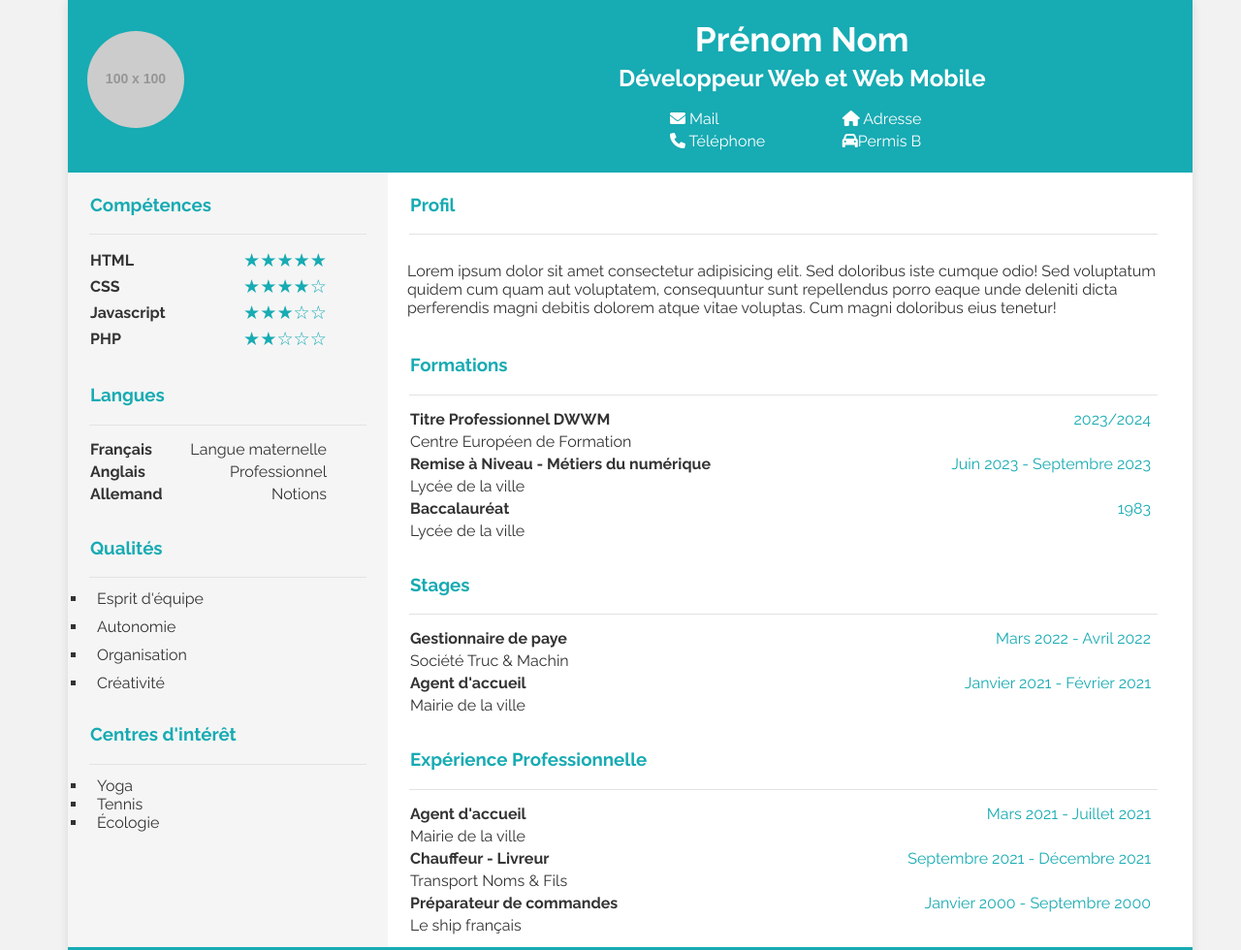
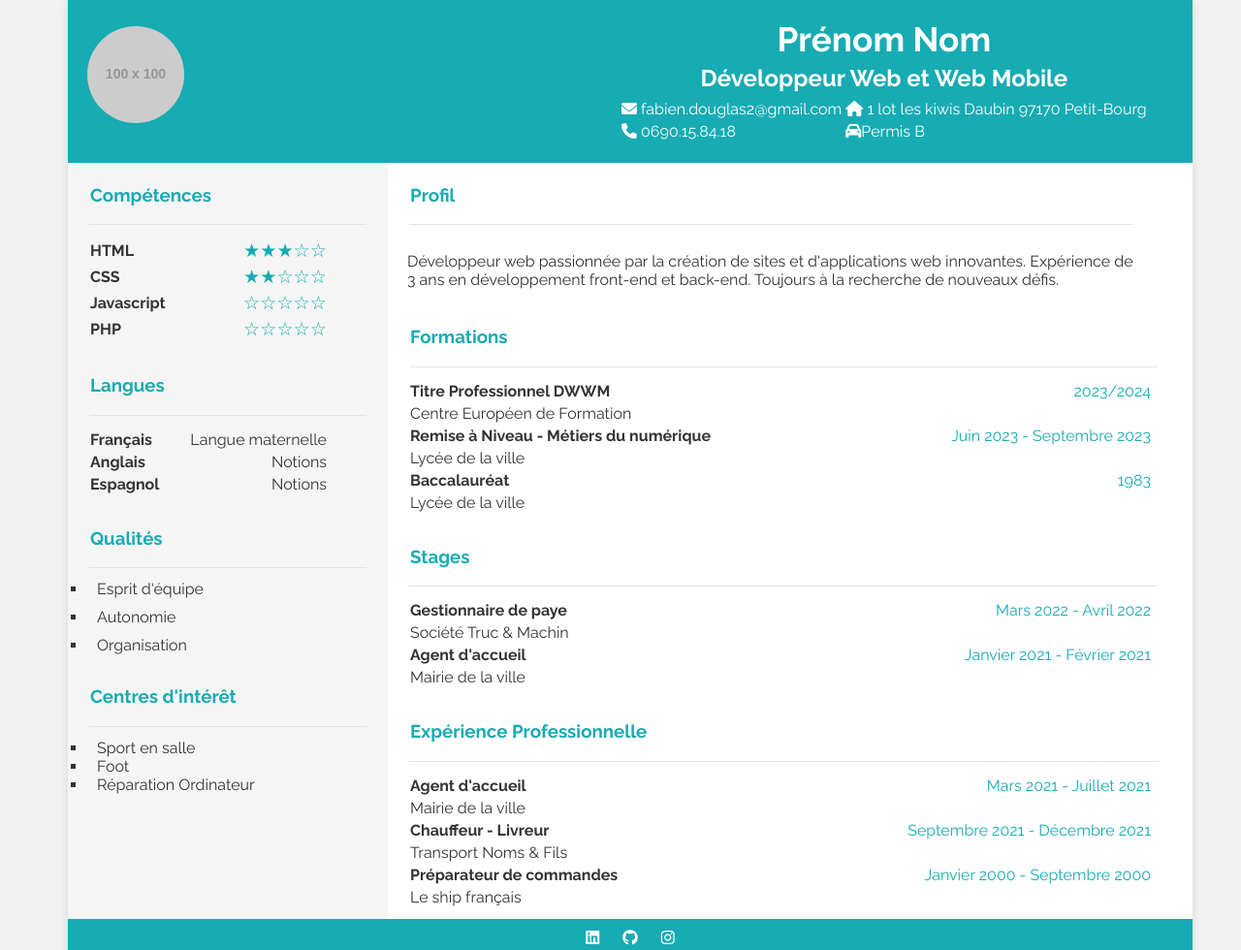
Before and after one commit to fdouglas971/CV, a plain HTML site: page index.html in a window 1280 px wide. Shown: the top 980 px of the page at 97% size. Drawn offline with Linux system fonts and the light colour scheme; placeholder pictures from the web are drawn by us.

Commit message:
add personal info

```diff
--- a/assets/pages/styles.css
+++ b/assets/pages/styles.css
@@ -57,6 +57,11 @@ header {
     display: flex;
     align-items: center;
     flex-direction: row;
+}
+
+.contact-info{
+    display: contents;
+    width: max-content;
 }
 
 /* Image de profil */
@@ -149,6 +154,11 @@ section ul {
     width: 75%;
     padding-left: 20px;
 }
+
+.profile{
+    width: 750px;
+}
+
 .period{text-align: end;
 color: #17abb3;}
 
--- a/index.html
+++ b/index.html
@@ -25,12 +25,12 @@
                 <!-- Informations de contact -->
                 <table class="contact-info">
                     <tr>
-                        <td><i class="fa-solid fa-envelope"></i> Mail</td>
-                        <td><i class="fa-solid fa-house"></i> Adresse</td>
+                        <td><i class="fa-solid fa-envelope"></i> fabien.douglas2@gmail.com</td>
+                        <td><i class="fa-solid fa-house"></i> 1 lot les kiwis Daubin 97170 Petit-Bourg</td>
 
                     </tr>
                     <tr>
-                        <td><i class="fa-solid fa-phone"></i> Téléphone</td>
+                        <td><i class="fa-solid fa-phone"></i> 0690.15.84.18</td>
                         <td><i class="fa-solid fa-car"></i>Permis B</td>
                     </tr>
                 </table>
@@ -54,19 +54,19 @@
                         <tbody>
                         <tr>
                             <th>HTML</th>
-                            <td class="stars">★★★★★</td>
+                            <td class="stars">★★★☆☆</td>
                         </tr>
                         <tr>
                             <th>CSS</th>
-                            <td class="stars">★★★★☆</td>
+                            <td class="stars">★★☆☆☆</td>
                         </tr>
                         <tr>
                             <th>Javascript</th>
-                            <td class="stars">★★★☆☆</td>
+                            <td class="stars">☆☆☆☆☆</td>
                         </tr>
                         <tr>
                             <th>PHP</th>
-                            <td class="stars">★★☆☆☆</td>
+                            <td class="stars">☆☆☆☆☆</td>
                         </tr>
                         </tbody>
                     </table>
@@ -86,10 +86,10 @@
                         </tr>
                         <tr>
                             <th>Anglais</th>
-                            <td class="level">Professionnel</td>
+                            <td class="level">Notions</td>
                         </tr>
                         <tr>
-                            <th>Allemand</th>
+                            <th>Espagnol</th>
                             <td class="level">Notions</td>
                         </tr>
                         </tbody>
@@ -107,7 +107,6 @@
                         <li>Esprit d'équipe</li>
                         <li>Autonomie</li>
                         <li>Organisation</li>
-                        <li>Créativité</li>
                     </ul>
 
                 </section>
@@ -120,9 +119,9 @@
                     </table>
 
                     <ul>
-                        <li>Yoga</li>
-                        <li>Tennis</li>
-                        <li>Écologie</li>
+                        <li>Sport en salle</li>
+                        <li>Foot</li>
+                        <li>Réparation Ordinateur</li>
                     </ul>
                 </section>
             </div>
@@ -136,7 +135,7 @@
                     </tr>
                 </table>
 
-                <p>Lorem ipsum dolor sit amet consectetur adipisicing elit. Sed doloribus iste cumque odio! Sed voluptatum quidem cum quam aut voluptatem, consequuntur sunt repellendus porro eaque unde deleniti dicta perferendis magni debitis dolorem atque vitae voluptas. Cum magni doloribus eius tenetur!</p>
+                <p>Développeur web passionnée par la création de sites et d'applications web innovantes. Expérience de 3 ans en développement front-end et back-end. Toujours à la recherche de nouveaux défis.</p>
             </section>
             <!-- Section Formations -->
             <section>
```
